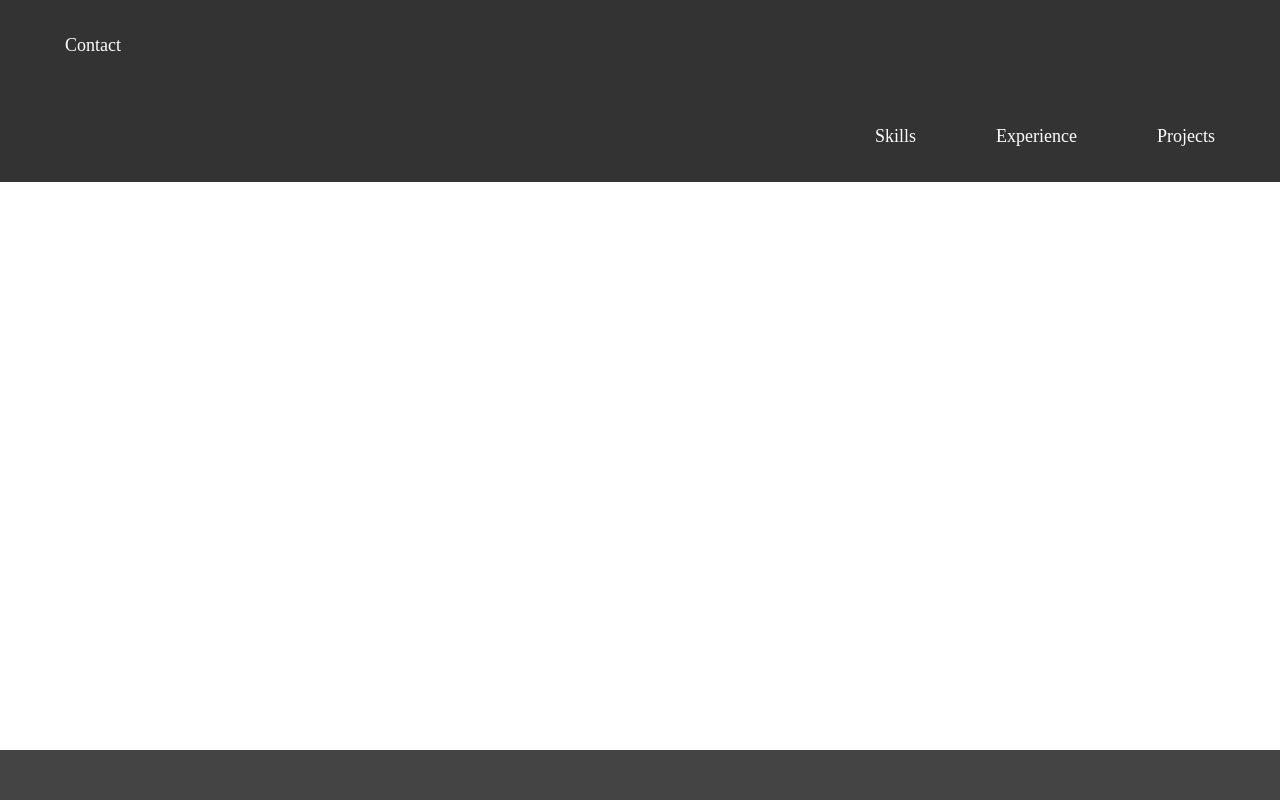
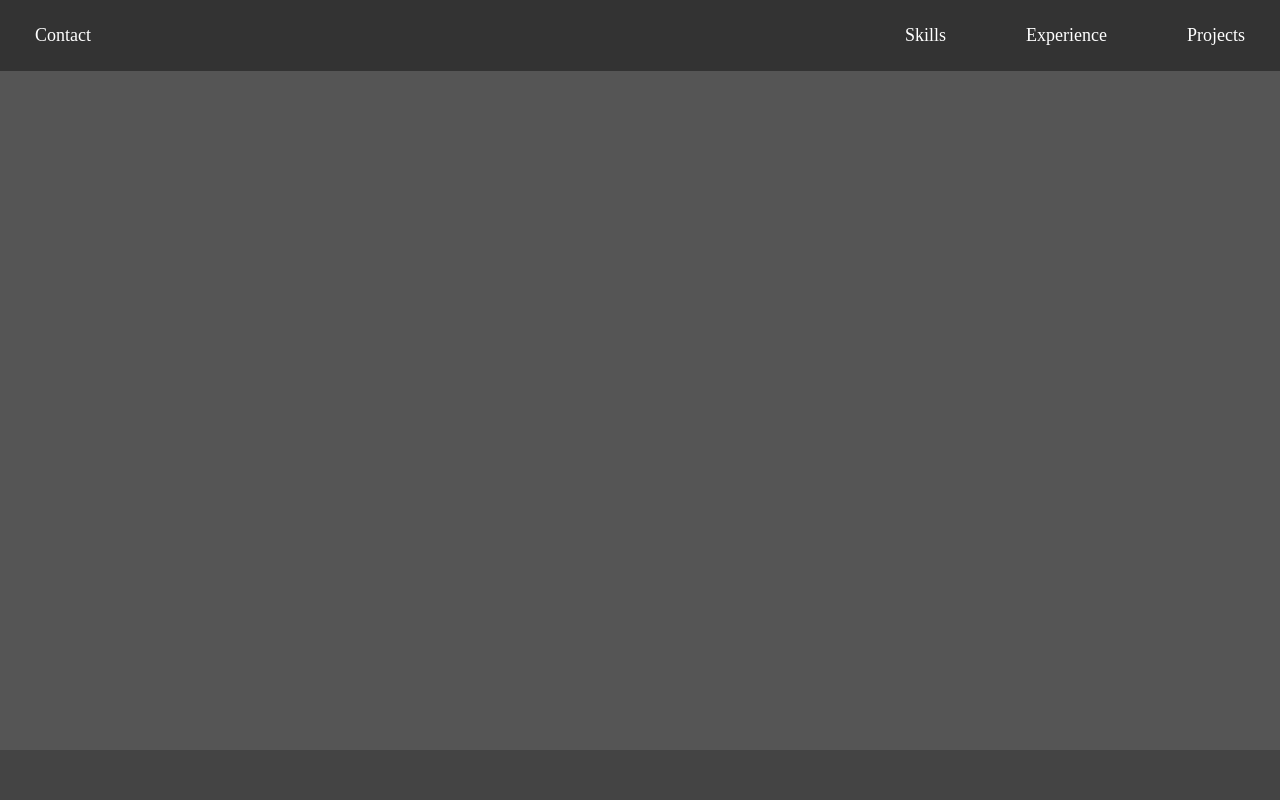
Before and after one commit to BellaDavis/Personal_portfolio, a Flask app: page / in a window 1280 px wide. Run offline with Flask 3, Linux system fonts and the light colour scheme.

Commit message:
updated the nav bar

```diff
--- a/static/style.css
+++ b/static/style.css
@@ -5,20 +5,15 @@
     padding: 0;
 }
 
-.contact {
+body {
+    background-color: #555555;
+}
+/* Top navigation bar styling */
+.topnav{
     display: flex;
-    justify-content: left; /* Ensures spacing */
+    justify-content: center; /* Ensures spacing */
     background-color: #333;
-    padding: 25px 50px 25px 50px;
-    gap: 50px;
-}
-
-/* Top navigation bar styling */
-.topnav {
-    display: flex;
-    justify-content: right; /* Ensures spacing */
-    background-color: #333;
-    padding: 25px 50px 25px 50px;
+    padding: 15px 20px;
     gap: 50px;
     flex-wrap: wrap; /* Allows wrapping on smaller screens */
 }
@@ -31,18 +26,14 @@
     transition: background-color 0.3s ease, color 0.3s ease;
 }
 
-.contact a {
-color: white;
-text-decoration: none;
-padding: 10px 15px;
-font-size: 18px;
-transition: background-color 0.3s ease, color 0.3s ease;
-}
-
 /* hover effect */
 .topnav a:hover {
     background-color: #555; /* Darker gray on hover */
     border-radius: 5px; /* Slightly rounded corners */
+}
+
+.topnav a.active {
+    margin-right: auto;
 }
 
 /* Adjust navigation for smaller screens */
--- a/templates/index.html
+++ b/templates/index.html
@@ -6,16 +6,15 @@
     <title>Title</title>
     <link rel="stylesheet" href="static/style.css">
 </head>
+
 <body>
 
-    <div class="contact">
-        <a href="#contact">Contact</a>
-    </div>
     <!-- Top nav bar -->
     <div class="topnav">
-      <a href="#news">Skills</a>
-      <a href="#contact">Experience</a>
-      <a href="#about">Projects</a>
+        <a class ="active" href="#contact">Contact</a>
+        <a href="#news">Skills</a>
+        <a href="#contact">Experience</a>
+        <a href="#about">Projects</a>
     </div>
 
     <div class="botNav"></div>
```
